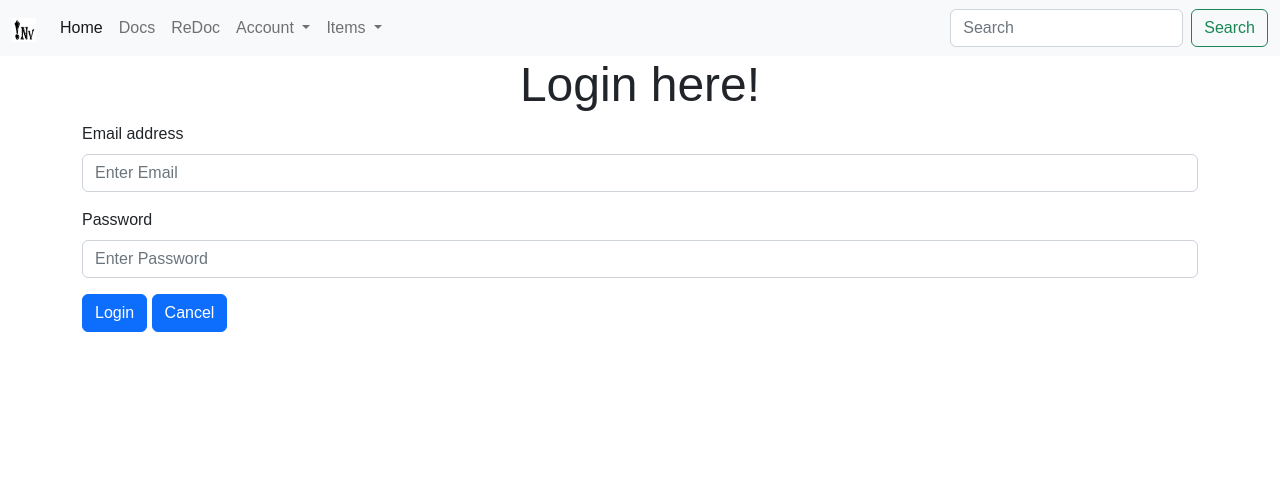
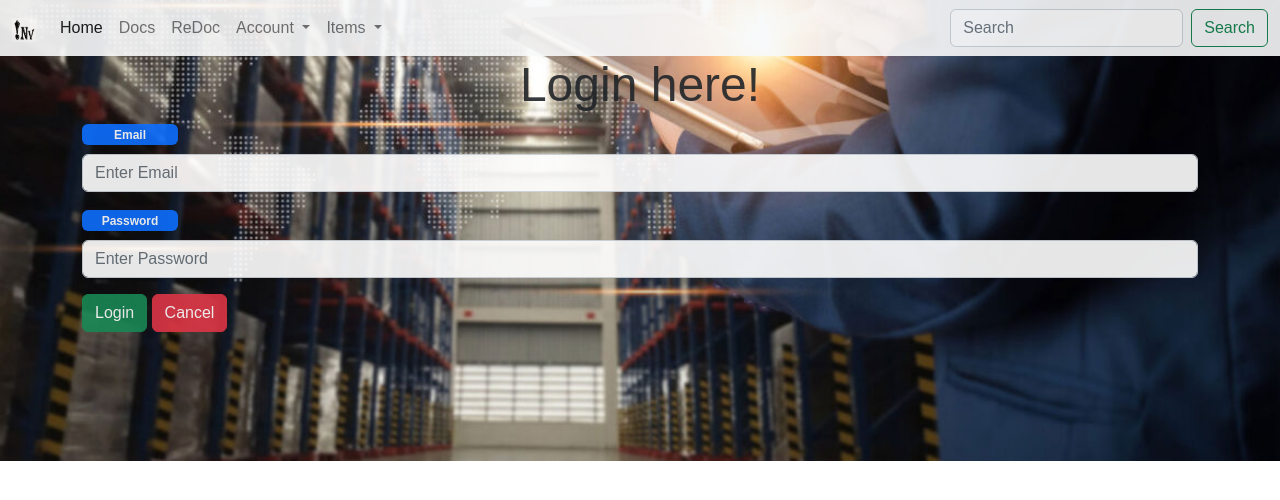
Before and after one commit to 666tut666/inventory_final, a FastAPI app: page /login in a window 1280 px wide. Shown: the top 500 px of the page. Run offline with FastAPI, Linux system fonts and the light colour scheme; some libraries are stand-ins or nearby versions.

Commit message:
background added \need to work on it

```diff
--- a/templates/base.html
+++ b/templates/base.html
@@ -1,13 +1,30 @@
 <!DOCTYPE html>
     <head>
         <!-- CSS only -->
-        <link href="https://cdn.jsdelivr.net/npm/bootstrap@5.2.2/dist/css/bootstrap.min.css" rel="stylesheet">
-        <link rel="stylesheet" href="/static/css/style.css">
+            <link href="https://cdn.jsdelivr.net/npm/bootstrap@5.2.2/dist/css/bootstrap.min.css" rel="stylesheet">
+            <link rel="stylesheet" href="/static/css/style.css">
         <!-- Jquery CSS -->
 
+
+        <!-- background trail -->
+                <style>
+                  body {
+                    background: url('/static/images/background.jpg') no-repeat center center;
+                    -webkit-background-size: cover;
+                    -moz-background-size: cover;
+                    -o-background-size: cover;
+                    background-size: cover;
+                    opacity: 0.9;
+                  }
+                </style>
+        <!-- background trail -->
+
+
+
+
         <!-- for beautifying table: https://datatables.net/ -->
-        <link rel="stylesheet" href="https://code.jquery.com/ui/1.12.1/themes/base/jquery-ui.css">
-	    <link rel="stylesheet" href="https://cdn.datatables.net/1.13.1/css/jquery.dataTables.min.css">
+            <link rel="stylesheet" href="https://code.jquery.com/ui/1.12.1/themes/base/jquery-ui.css">
+            <link rel="stylesheet" href="https://cdn.datatables.net/1.13.1/css/jquery.dataTables.min.css">
 	    <!-- for beautifying table: https://datatables.net/ -->
 
         <link rel="icon" href="{{url_for('static', path='images/icon.png')}}">
--- a/templates/login.html
+++ b/templates/login.html
@@ -20,15 +20,23 @@
 
           <form method="post">
                 <div class="mb-3">
-                    <label for="email" class="form-label">Email address</label>
+                    <label for="email" class="form-label">
+                        <div class="badge bg-primary text-wrap" style="width: 6rem;">
+                          Email
+                        </div>
+                    </label>
                     <input type="email" required class="form-control" name="email" aria-describedby="emailHelp" placeholder="Enter Email">
                 </div>
                 <div class="mb-3">
-                    <label for="password" class="form-label">Password</label>
+                    <label for="password" class="form-label">
+                        <div class="badge bg-primary text-wrap" style="width: 6rem;">
+                          Password
+                        </div>
+                    </label>
                     <input type="password" required class="form-control" name="password" placeholder="Enter Password">
                 </div>
-                <button type="submit" class="btn btn-primary">Login</button>
-                <a href="/" class="btn btn-primary">Cancel</a>
+                <button type="submit" class="btn btn-success">Login</button>
+                <a href="/" class="btn btn-danger">Cancel</a>
       </form>
     </div>
 {% endblock %}
--- a/templates/navbar.html
+++ b/templates/navbar.html
@@ -1,6 +1,6 @@
 <nav class="navbar navbar-expand-lg navbar-light bg-light">
   <div class="container-fluid">
-    <a class="navbar-brand" href="#">
+    <a class="navbar-brand" href="/">
       <img src="{{ url_for('static', path='images/icon.png') }}"
            alt="logo"
            width="24"
```
Also changed, not shown: templates/request_item.html (+13 -2 lines), static/images/background.jpg (added).
